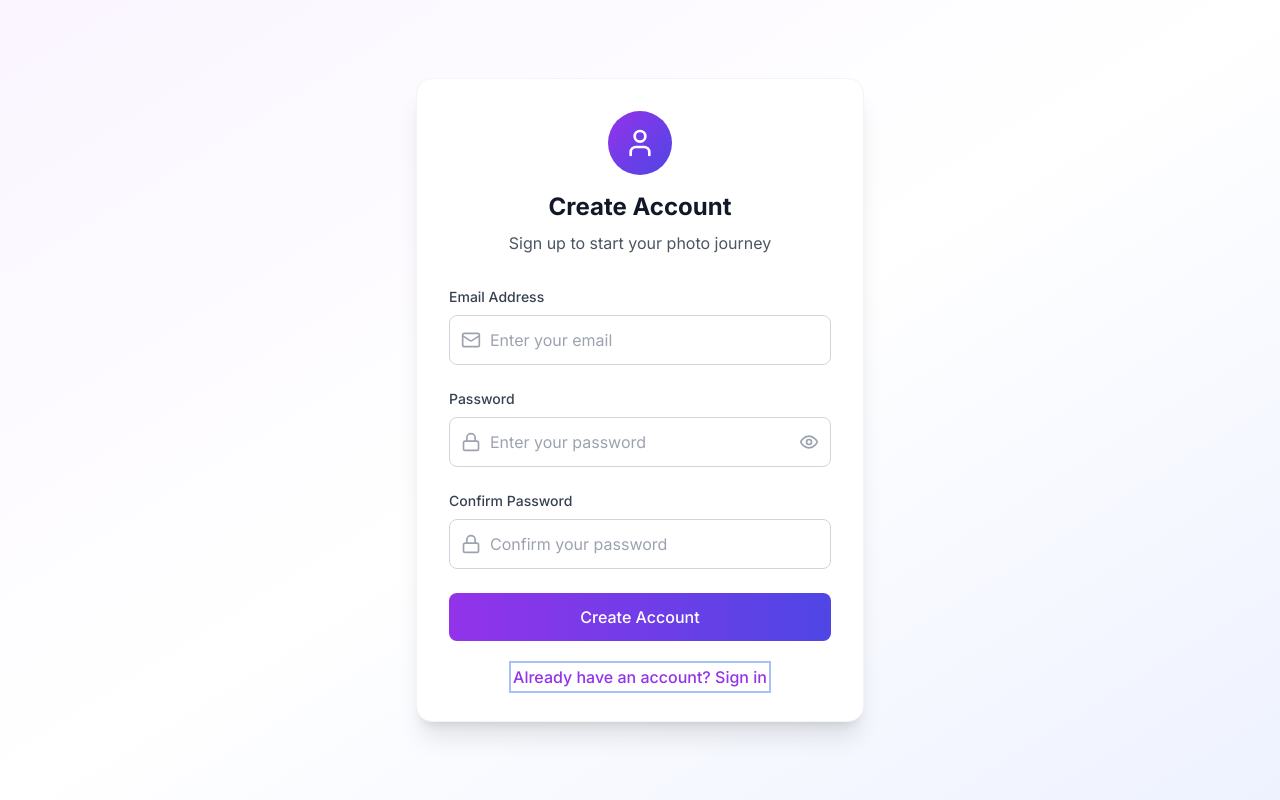
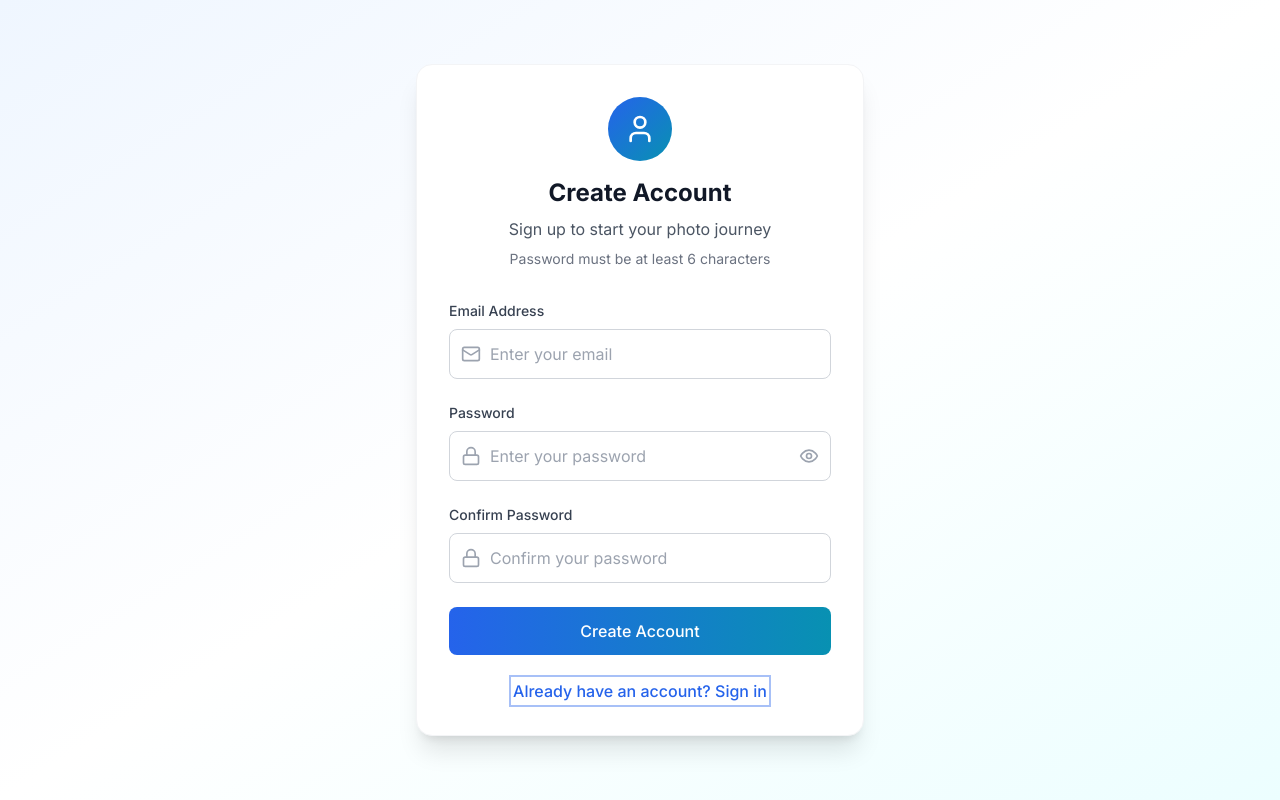
Before and after one commit to parlad/taleshot, a React (Vite) app: page / in a window 1280 px wide. Both pictures are taken after a click on the button "Don't have an account? Sign up". Built offline with nearby package versions, Linux system fonts and the light colour scheme.

Commit message:
Updated Auth.tsx

```diff
--- a/src/components/Auth.tsx
+++ b/src/components/Auth.tsx
@@ -22,21 +22,48 @@ export function Auth() {
           throw new Error('Passwords do not match');
         }
 
-        const { error } = await supabase.auth.signUp({
+        if (password.length < 6) {
+          throw new Error('Password must be at least 6 characters');
+        }
+
+        const { data, error } = await supabase.auth.signUp({
+          email,
+          password,
+          options: {
+            emailRedirectTo: window.location.origin,
+          }
+        });
+
+        if (error) throw error;
+
+        // Check if email confirmation is disabled (auto-confirm)
+        if (data?.user && data?.session) {
+          // User is auto-confirmed and logged in
+          console.log('User signed up and auto-logged in');
+        } else if (data?.user && !data?.session) {
+          // Email confirmation required
+          setError('Please check your email to confirm your account before signing in.');
+          setLoading(false);
+          return;
+        }
+      } else {
+        const { data, error } = await supabase.auth.signInWithPassword({
           email,
           password,
         });
 
-        if (error) throw error;
-      } else {
-        const { error } = await supabase.auth.signInWithPassword({
-          email,
-          password,
-        });
+        if (error) {
+          // More helpful error messages
+          if (error.message.includes('Invalid login credentials')) {
+            throw new Error('Invalid email or password. Please check your credentials or sign up if you don\'t have an account.');
+          }
+          throw error;
+        }
 
-        if (error) throw error;
+        console.log('User signed in successfully:', data.user?.email);
       }
     } catch (error) {
+      console.error('Auth error:', error);
       setError(error instanceof Error ? error.message : 'An error occurred');
     } finally {
       setLoading(false);
@@ -44,11 +71,11 @@ export function Auth() {
   };
 
   return (
-    <div className="min-h-screen bg-gradient-to-br from-purple-50 via-white to-indigo-50 flex items-center justify-center p-4">
+    <div className="min-h-screen bg-gradient-to-br from-blue-50 via-white to-cyan-50 flex items-center justify-center p-4">
       <div className="w-full max-w-md">
         <div className="bg-white rounded-2xl shadow-xl p-8 border border-gray-100">
           <div className="text-center mb-8">
-            <div className="w-16 h-16 bg-gradient-to-br from-purple-600 to-indigo-600 rounded-full flex items-center justify-center mx-auto mb-4">
+            <div className="w-16 h-16 bg-gradient-to-br from-blue-600 to-cyan-600 rounded-full flex items-center justify-center mx-auto mb-4">
               <User className="w-8 h-8 text-white" />
             </div>
             <h1 className="text-2xl font-bold text-gray-900 mb-2">
@@ -60,6 +87,11 @@ export function Auth() {
                 : 'Sign in to access your photos'
               }
             </p>
+            {isSignUp && (
+              <p className="text-sm text-gray-500 mt-2">
+                Password must be at least 6 characters
+              </p>
+            )}
           </div>
 
           <form onSubmit={handleAuth} className="space-y-6">
@@ -80,7 +112,7 @@ export function Auth() {
                   type="email"
                   value={email}
                   onChange={(e) => setEmail(e.target.value)}
-                  className="w-full pl-10 pr-4 py-3 border border-gray-300 rounded-lg focus:ring-2 focus:ring-purple-500 focus:border-transparent transition-colors"
+                  className="w-full pl-10 pr-4 py-3 border border-gray-300 rounded-lg focus:ring-2 focus:ring-blue-500 focus:border-transparent transition-colors"
                   placeholder="Enter your email"
                   required
                 />
@@ -98,7 +130,7 @@ export function Auth() {
                   type={showPassword ? 'text' : 'password'}
                   value={password}
                   onChange={(e) => setPassword(e.target.value)}
-                  className="w-full pl-10 pr-12 py-3 border border-gray-300 rounded-lg focus:ring-2 focus:ring-purple-500 focus:border-transparent transition-colors"
+                  className="w-full pl-10 pr-12 py-3 border border-gray-300 rounded-lg focus:ring-2 focus:ring-blue-500 focus:border-transparent transition-colors"
                   placeholder="Enter your password"
                   required
                 />
@@ -124,7 +156,7 @@ export function Auth() {
                     type={showPassword ? 'text' : 'password'}
                     value={confirmPassword}
                     onChange={(e) => setConfirmPassword(e.target.value)}
-                    className="w-full pl-10 pr-4 py-3 border border-gray-300 rounded-lg focus:ring-2 focus:ring-purple-500 focus:border-transparent transition-colors"
+                    className="w-full pl-10 pr-4 py-3 border border-gray-300 rounded-lg focus:ring-2 focus:ring-blue-500 focus:border-transparent transition-colors"
                     placeholder="Confirm your password"
                     required
                   />
@@ -135,7 +167,7 @@ export function Auth() {
             <button
               type="submit"
               disabled={loading}
-              className="w-full bg-gradient-to-r from-purple-600 to-indigo-600 text-white py-3 px-4 rounded-lg font-medium hover:from-purple-700 hover:to-indigo-700 focus:ring-2 focus:ring-purple-500 focus:ring-offset-2 transition-all duration-200 disabled:opacity-50 disabled:cursor-not-allowed"
+              className="w-full bg-gradient-to-r from-blue-600 to-cyan-600 text-white py-3 px-4 rounded-lg font-medium hover:from-blue-700 hover:to-cyan-700 focus:ring-2 focus:ring-blue-500 focus:ring-offset-2 transition-all duration-200 disabled:opacity-50 disabled:cursor-not-allowed"
             >
               {loading ? (
                 <div className="flex items-center justify-center">
@@ -157,7 +189,7 @@ export function Auth() {
                 setPassword('');
                 setConfirmPassword('');
               }}
-              className="text-purple-600 hover:text-purple-700 font-medium transition-colors"
+              className="text-blue-600 hover:text-blue-700 font-medium transition-colors"
             >
               {isSignUp
                 ? 'Already have an account? Sign in'
```
